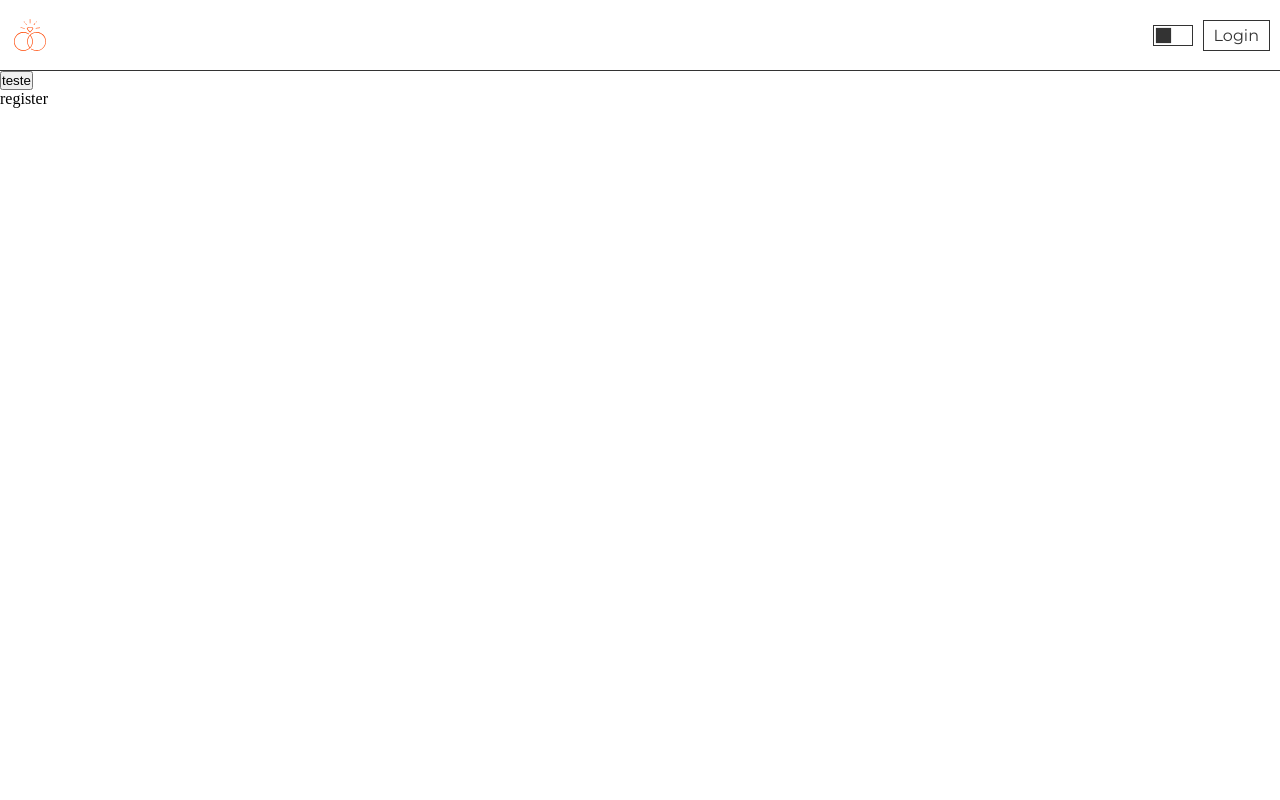
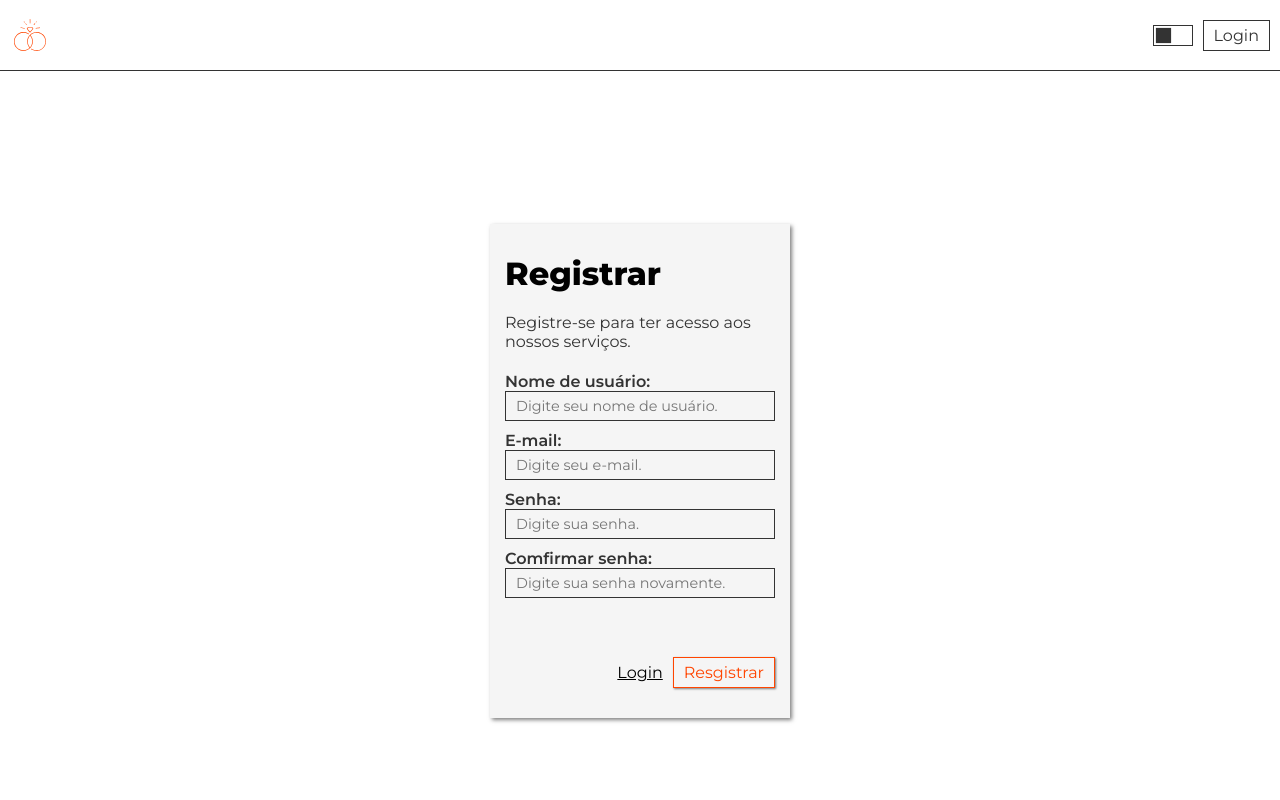
Before and after one commit to RGMenezes/divisor-de-salario, a React (Create React App) app in the folder divisor-de-salario/: page /register in a window 1280 px wide. Shown: the top 800 px of the page. Built offline with nearby package versions, Linux system fonts and the light colour scheme; the HTML template or start-up script is replaced by a standard one.

Commit message:
criando pagina de registro

```diff
--- a/divisor-de-salario/src/App.js
+++ b/divisor-de-salario/src/App.js
@@ -1,5 +1,5 @@
 import {BrowserRouter as Router, Routes, Route} from "react-router-dom"
-import { useEffect, useState } from "react";
+import { useState } from "react";
 
 import api from "./api/db"
 
@@ -19,7 +19,7 @@ function App() {
   const [userRouter, setUserRouter] = useState("login");
 
   function teste(){
-    api.post('/posts', {message: "A mensagem foi enviada do front para o back"}).then((res) => {
+    api.post('/', {message: "A mensagem foi enviada do front para o back"}).then((res) => {
       console.log(res.data);
     }).catch((err) => {
       console.log("Houve um erro "+err);
@@ -38,8 +38,6 @@ function App() {
           setTheme={setThemeMode}
         />
 
-        <button onClick={teste} > teste</button>
-
         <Routes>
           <Route path="/" element={<Login />} />
           <Route path="/register" element={<Register />} />
--- a/divisor-de-salario/src/components/form/Submit.js
+++ b/divisor-de-salario/src/components/form/Button.js
@@ -1,7 +1,7 @@
 import { useEffect, useState } from "react";
-import styles from "./Submit.module.css";
+import styles from "./Button.module.css";
 
-function Submit({text, detach = false}){
+function Button({text,type , detach = false}){
 
     const [onDetach, setOnDetach] = useState("")
 
@@ -10,8 +10,8 @@ function Submit({text, detach = false}){
     }, [detach])
 
     return(
-        <input type="submit" className={`${styles.button} ${styles[onDetach]}`} value={text} />
+        <button type={type} className={`${styles.button} ${styles[onDetach]}`}>{text}</button>
     );
 };
 
-export default Submit;
+export default Button;
--- a/divisor-de-salario/src/components/form/Input.js
+++ b/divisor-de-salario/src/components/form/Input.js
@@ -1,10 +1,15 @@
 import styles from "./Input.module.css";
 
-function Input({id, text, placeholder, type}){
+function Input({id, text, placeholder, type, handleOnChange, required}){
     return(
-        <div className={styles.input_container}>
-            <label htmlFor={id} >{text}:</label>
-            <input type={type} id={id} name={id} placeholder={placeholder} autoComplete="on" required />
+        <div>
+            {required ? (<div className={styles.input_container}>
+                <label htmlFor={id} >{text}:</label>
+                <input onChange={handleOnChange} type={type} id={id} name={id} placeholder={placeholder} autoComplete="on" required />
+            </div>) : (<div className={styles.input_container}>
+                <label htmlFor={id} >{text}:</label>
+            <input onChange={handleOnChange} type={type} id={id} name={id} placeholder={placeholder} autoComplete="on" />
+            </div>) }
         </div>
     );
 };
--- a/divisor-de-salario/src/components/pages/Login.js
+++ b/divisor-de-salario/src/components/pages/Login.js
@@ -1,31 +1,55 @@
+import { useState } from "react";
+import api from "../../api/db";
+
 import styles from "./Login.module.css";
 
 import Input from "../form/Input";
-import Submit from "../form/Submit";
+import Button from "../form/Button";
 
 import LinkText from "../layout/LinkText";
 
 function Login(){
+
+    const [user, setUser] = useState({});
+
+    function submit(e){
+        e.preventDefault();
+
+        api.post("/login", user,).then((res) => {
+            //tratar a resposta do servidor
+        }).catch((err) => {
+            //fazer o alert do site
+        });
+    };
+
+    function collectData(e){
+        setUser({...user, [e.target.name]: e.target.value});
+    };
+
     return (
         <div className={styles.login_container}>
-            <form autoComplete="on" className={styles.login}>
+            <form onSubmit={submit} autoComplete="on" className={styles.login}>
                 <h1>Login</h1>
                 <p>Entre e aproveite nossos serviços.</p>
                 <Input
                     id="email"
                     type="email"
                     text="E-mail"
+                    handleOnChange={collectData}
                     placeholder="Digite seu e-mail."
+                    required={true}
                 />
                 <Input
                     id="password"
                     type="password"
                     text="Senha"
+                    handleOnChange={collectData}
                     placeholder="Digite sua senha."
+                    required={true}
                 />
                 <div className={styles.action_container}>
                     <LinkText to="/register" text="Inscrever-se" />
-                    <Submit text="Entrar" detach={true} />
+                    <Button type="submit" text="Entrar" detach={true} />
                 </div>
             </form>
         </div>
--- a/divisor-de-salario/src/components/pages/Login.module.css
+++ b/divisor-de-salario/src/components/pages/Login.module.css
@@ -11,6 +11,8 @@
 
 .login{
     padding: 30px 15px;
+
+    width: 300px;
 
     display: grid;
     grid-template-rows: 1fr 1fr 1fr 1fr 2fr;
--- a/divisor-de-salario/src/components/pages/Register.js
+++ b/divisor-de-salario/src/components/pages/Register.js
@@ -1,10 +1,73 @@
+import { useState } from "react";
+import api from "../../api/db";
+
 import styles from "./Register.module.css";
 
+import Input from "../form/Input";
+import Button from "../form/Button";
+import LinkText from "../layout/LinkText";
+
 function Register(){
+
+    const [user, setUser] = useState({});
+
+    function submit(e){
+        e.preventDefault();
+
+        api.post("/register", {user: user}).then((res) => {
+            console.log(res.data)
+        }).catch((err) => {
+            //Fazer o alert do site
+        });
+    };
+
+    function collectData(e){
+        setUser({...user, [e.target.name]: e.target.value});
+    };
+
     return (
-        <form className={styles.register}>
-            register
-        </form>
+        <div className={styles.register_container}>
+            <form onSubmit={submit} autoComplete="on" className={styles.register}>
+                <h1>Registrar</h1>
+                <p>Registre-se para ter acesso aos nossos serviços.</p>
+                <Input
+                    id="userName"
+                    type="text"
+                    text="Nome de usuário"
+                    handleOnChange={collectData}
+                    placeholder="Digite seu nome de usuário."
+                    required={true}
+                />
+                <Input
+                    id="email"
+                    type="email"
+                    text="E-mail"
+                    handleOnChange={collectData}
+                    placeholder="Digite seu e-mail."
+                    required={true}
+                />
+                <Input
+                    id="password"
+                    type="password"
+                    text="Senha"
+                    handleOnChange={collectData}
+                    placeholder="Digite sua senha."
+                    required={true}
+                />
+                <Input
+                    id="passwordConfirm"
+                    type="password"
+                    text="Comfirmar senha"
+                    handleOnChange={collectData}
+                    placeholder="Digite sua senha novamente."
+                    required={true}
+                />
+                <div className={styles.action_container}>
+                    <LinkText to="/" text="Login" />
+                    <Button type="submit" text="Resgistrar" detach={true} />
+                </div>
+            </form>
+        </div>
     );
 };
 
--- a/divisor-de-salario/src/components/pages/Register.module.css
+++ b/divisor-de-salario/src/components/pages/Register.module.css
@@ -1,3 +1,32 @@
+.register_container{
+    min-height: 100vh;
+
+    padding: 100px 10px;
+
+    display: flex;
+    flex-flow: column nowrap;
+    align-items: center;
+    justify-content: center;
+}
+
 .register{
-    min-height: 100vh;
+    padding: 30px 15px;
+
+    width: 300px;
+
+    display: grid;
+    grid-template-rows: 1fr 1fr 1fr 1fr 1fr 2fr;
+    gap: 10px;
+
+    background-color: var(--color-bg-2);
+    box-shadow: 2px 2px 4px rgba(0, 0, 0, 0.5);
 }
+
+.register .action_container{
+    display: flex;
+    align-items: center;
+    justify-content: center;
+    gap: 10px;
+    justify-self: flex-end;
+    align-self: flex-end;
+}
```
Also changed, not shown: divisor-de-salario/src/components/form/Button.module.css (renamed from divisor-de-salario/src/components/form/Submit.module.css).
